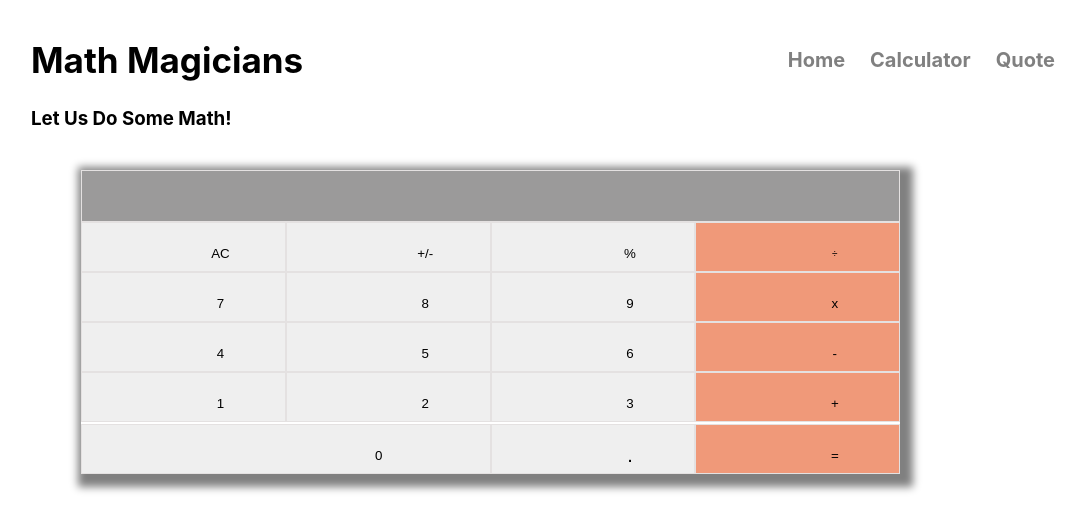
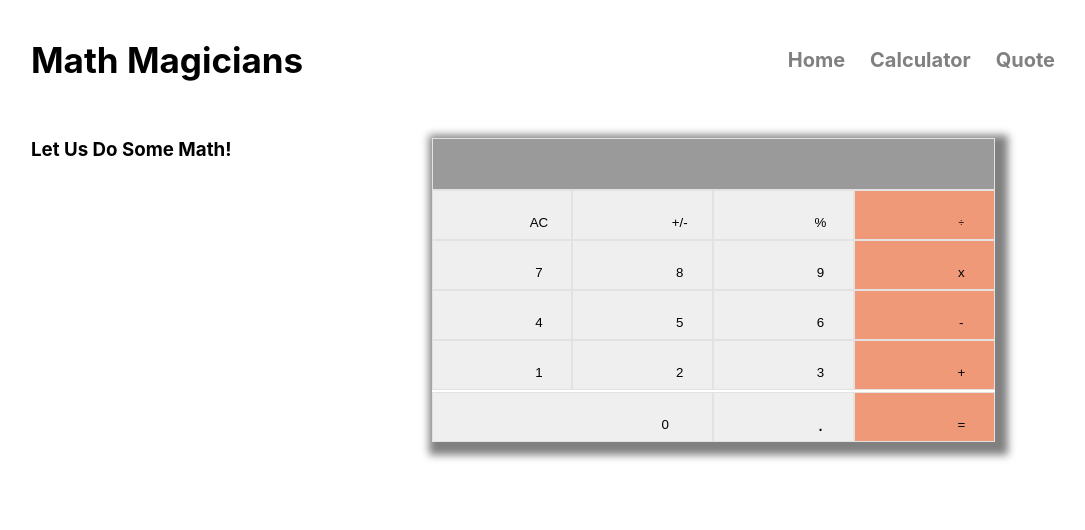
Before and after one commit to AleWaweru/Math-Magicians, a React (Create React App) app: page /calculator in a window 1280 px wide. Shown: the top 530 px of the page, without its empty margins (129-1214 px from the left). Built offline with nearby package versions, Linux system fonts and the light colour scheme; the HTML template or start-up script is replaced by a standard one.

Commit message:
Adjusted CalculatorPage.js layout to fit the given design

```diff
--- a/src/App.css
+++ b/src/App.css
@@ -20,3 +20,13 @@
   color: brown;
   font-weight: bolder;
 }
+
+.calcStle {
+  display: flex;
+  max-width: 100%;
+}
+
+.calcStle h3 {
+  max-width: 100%;
+  margin-top: 50px;
+}
--- a/src/components/Calculator.css
+++ b/src/components/Calculator.css
@@ -1,9 +1,9 @@
 .calculator-body {
   height: 19rem;
-  width: 80%;
+  width: 55%;
   margin-right: 5px;
-  margin-left: 50px;
-  margin-top: 40px;
+  margin-left: 200px;
+  margin-top: 50px;
   box-shadow: 5px 5px 8px 8px gray;
 }
 
--- a/src/components/pages/CalculatorPage.js
+++ b/src/components/pages/CalculatorPage.js
@@ -3,8 +3,10 @@ import Calculator from '../Calculator';
 
 const CalculatorPage = () => (
   <>
-    <h3>Let Us Do Some Math!</h3>
-    <Calculator />
+    <div className="calcStle">
+      <h3>Let Us Do Some Math!</h3>
+      <Calculator />
+    </div>
   </>
 );
 
```
